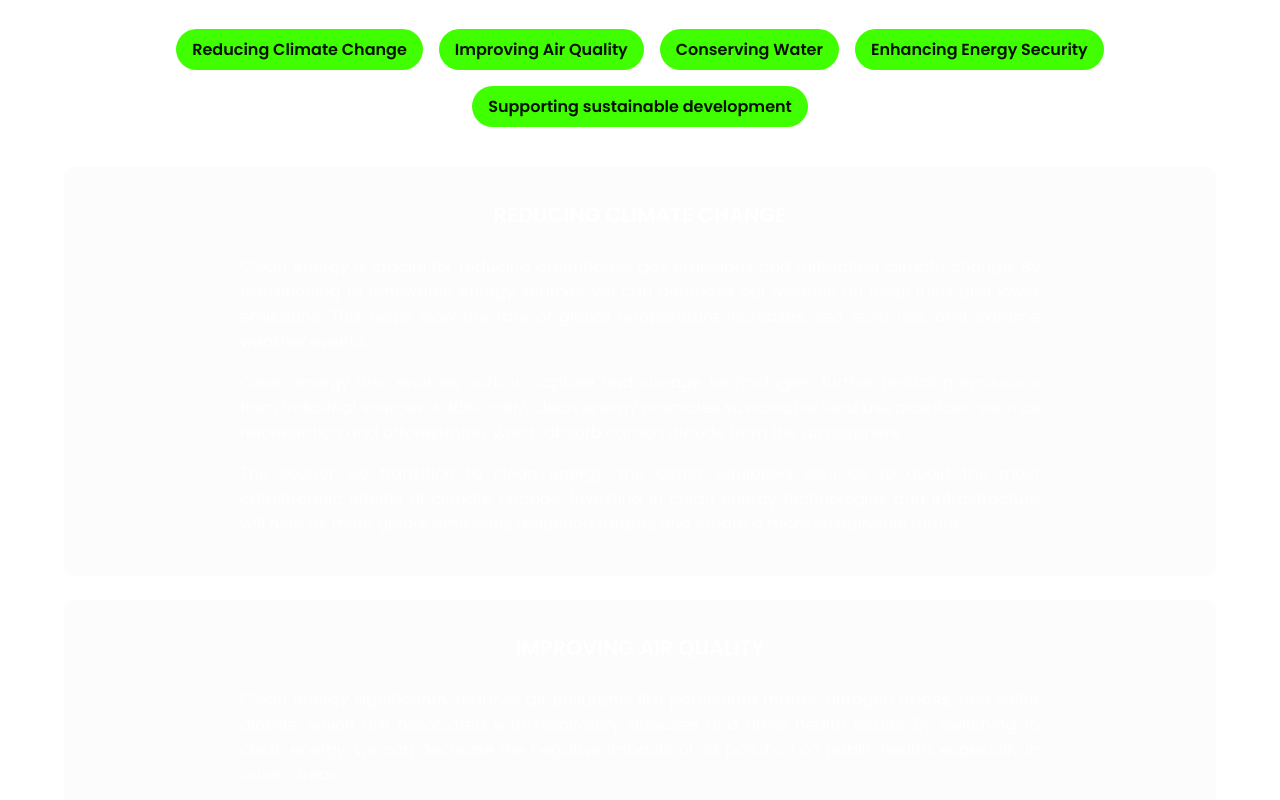
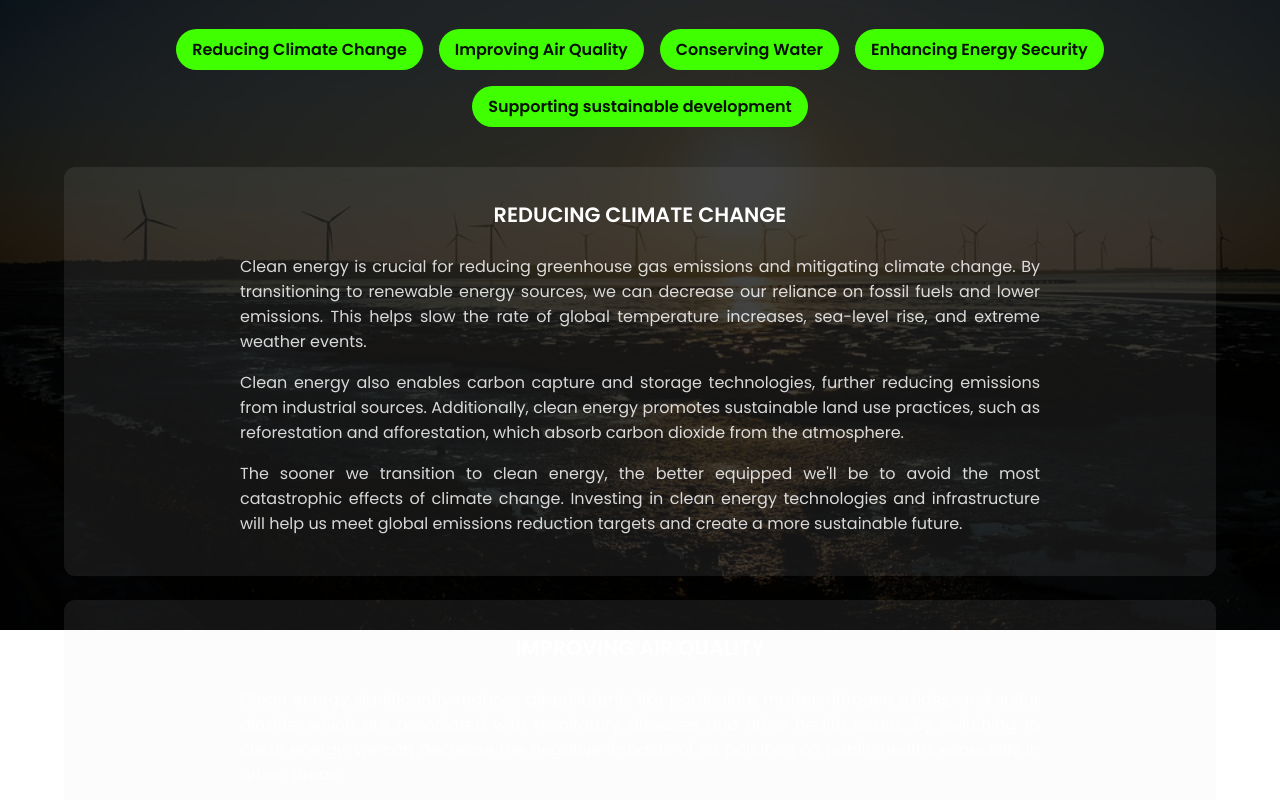
Before and after one commit to Harshita-sachdeva/Ecozone, a plain HTML site: page essentials.html in a window 1280 px wide. Shown: the part 170-970 px from the top of the page. Drawn offline with nearby package versions, Linux system fonts and the light colour scheme; a web font is replaced by a local one.

Commit message:
updating pic

```diff
--- a/essentials.html
+++ b/essentials.html
@@ -35,7 +35,7 @@
     </div>
 
     <section id="essential">
-        <img src="essentials.jpeg" alt="backpic" class="essentials_back" />
+        <img src="essentials.jpg" alt="backpic" class="essentials_back" />
 
         <section id="essentials">
             <div class="links2">
```
